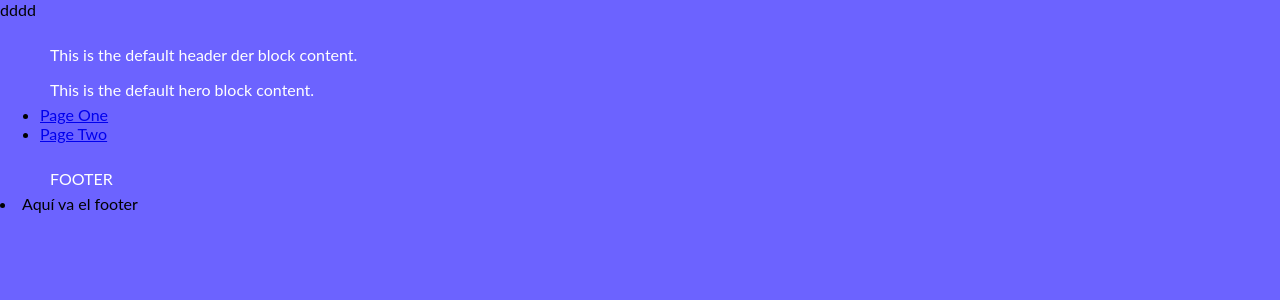
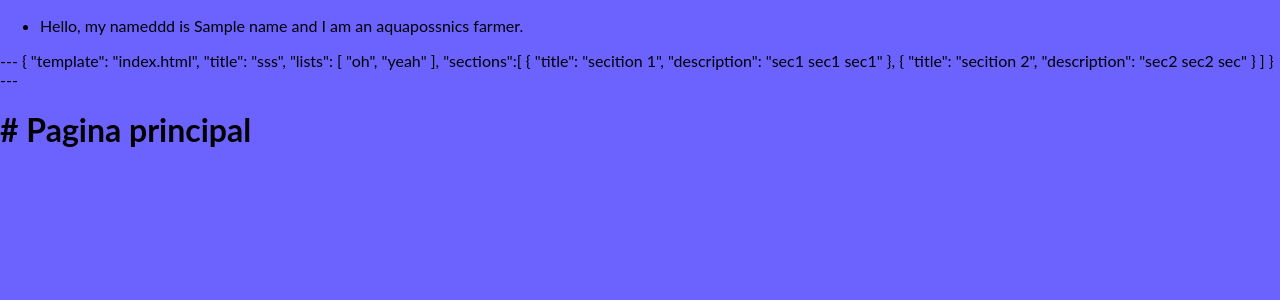
Before and after one commit to tonihckt/ConfGulpHbsSassTs, a Node project: template src/views/pages/index.hbs in a window 1280 px wide; the page is wider, and only the part inside the window is pictured. Shown: the top 300 px of that part. Run offline with Node 20 templates, Linux system fonts and the light colour scheme; the template is opened without the code that fills it: most values are stand-ins (such as "Sample title", 1, 10 or a date in 2020); style sheets or scripts are compiled from the project's sources; some libraries are stand-ins or nearby versions.

Commit message:
estruc-hbs

```diff
--- a/package.json
+++ b/package.json
@@ -34,6 +34,7 @@
     "gulp-rigger": "^0.5.8",
     "gulp-sass": "^4.0.2",
     "gulp-sourcemaps": "^2.6.5",
+    "gulp-twig": "^1.2.0",
     "gulp-typescript": "^5.0.1",
     "gulp-uglify": "^3.0.2",
     "gulp-util": "^3.0.8",
--- /dev/null
+++ b/src/views/partials/components/footer/footer.hbs
@@ -0,0 +1,38 @@
+{{!-- ---
+# Salida de la plantilla html
+---  --}}
+
+{{!-- <p>FOOTER
+    <li>Aquí va el footer</li>
+</p> --}}
+---
+{
+  "template": "index.html",
+  "title": "sss",
+  "lists": [
+    "oh",
+    "yeah"
+  ],
+  "sections":[
+    {
+      "title": "secition 1",
+      "description": "sec1 sec1 sec1"
+    },
+    {
+      "title": "secition 2",
+       "description": "sec2 sec2 sec"
+    }
+  ]
+}
+---
+
+<h1># {{title}}</h1>
+
+{{#each sections}}
+## {{this.title}}
+{{this.description}}
+{{/each}}
+
+{{#each lists}}
+* {{this}}
+{{/each}}
--- a/src/views/partials/components/header/menu.hbs
+++ /dev/null
@@ -1,5 +0,0 @@
-<div class="menu">
-  <ul class="menu__list">
-    <li class="menu__item">Hello</li>
-  </ul>
-</div>
--- /dev/null
+++ b/src/views/partials/components/header/navbar.hbs
@@ -0,0 +1,5 @@
+<div class="menu">
+  <ul class="menu__list">
+    <li class="menu__item">Hello, my nameddd is {{name}} and I am an aquapossnics farmer.</li>
+  </ul>
+</div>
--- /dev/null
+++ b/src/views/partials/components/main/main.hbs
@@ -0,0 +1,3 @@
+{{!--
+// ------------- SECTION _ HERO
+--}}
--- a/src/views/partials/includes/footer.hbs
+++ /dev/null
@@ -1,3 +0,0 @@
-<p>FOOTER
-    <li>Aquí va el footer</li>
-</p>
--- a/src/views/partials/includes/header.hbs
+++ /dev/null
@@ -1,3 +0,0 @@
-<p>HEADER
-    <li>Aquí va el header</li>
-</p>
--- a/src/views/partials/includes/hero.hbs
+++ /dev/null
@@ -1,3 +0,0 @@
-<div class="hero">
-  <img src="{{hero-src}}" alt="{{hero-alt}}"/>
-</div>
--- /dev/null
+++ b/src/views/partials/includes/scriptsLibs.hbs
@@ -0,0 +1 @@
+{{!-- <script src="libs/jQuery/jquery-3.3.1.min.js"></script> --}}
--- a/src/views/partials/layouts/base.hbs
+++ b/src/views/partials/layouts/base.hbs
@@ -5,42 +5,45 @@
       {{#if title}}
         {{title}}
       {{else}}
-        Base Page Title
+        WEBSITE
       {{/if}}
     </title>
     <link rel="stylesheet" href="assets/css/styles.css">
     {{!-- <link rel="stylesheet" href="assets/css/styles.min.css"> --}}
     {{#> head-block}}
-      {{!-- Custom <head> content per page could be added. --}}
-        dddd
+    {{!-- stylesheetsLibs content goes here. --}}
+    {{> includes/stylesheetsLibs }}
     {{/head-block}}
   </head>
   <body>
+{{!--
+// ------------- HEADER
+--}}
     {{#> header-block}}
       {{!-- Header content goes here. --}}
-      <p>This is the default header der block content.</p>
+      {{> components/header/navbar }}
     {{/header-block}}
 
-    {{#> hero-block}}
-      {{!-- Hero content goes here. --}}
-      <p>This is the default hero block content.</p>
-      <ul>
-        <li><a href="/page-one.html">Page One</a></li>
-        <li><a href="/page-two.html">Page Two</a></li>
-      </ul>
-    {{/hero-block}}
-
+    {{#> main-block}}
+      {{!--Main content goes here. --}}
+      {{> components/main/main }}
+    {{/main-block}}
+{{!--
+// ------------- FOOTER
+--}}
     <footer>
       {{#> footer-block}}
-        {{!--
-          The `includes/footer` partial is the default content,
-          but can be overridden.
-        --}}
-        {{> includes/footer }}
+        {{!-- Footer content goes here. --}}
+        {{> components/footer/footer }}
       {{/footer-block}}
     </footer>
+{{!--
+// ------------- SCRIPTS
+--}}
+    <script src="assets/js/functions.min.js"></script>
     {{#> scripts-block}}
-    <script src="assets/js/functions.min.js"></script>
+    {{!-- scriptsLibs content goes here. --}}
+    {{> includes/scriptsLibs }}
     {{/scripts-block}}
   </body>
 </html>
```
Also changed, not shown: gulpfile.js (+9 -1 lines), src/js/functions.js (+10 -0 lines), src/views/partials/components/main/sections/hero/hero.hbs (added, +8 -0 lines), src/views/partials/includes/helpers/ie8.hbs (added, +20 -0 lines), _notes/_notes.txt (renamed from _notes.txt), src/views/partials/includes/stylesheetsLibs.hbs (added), 1 other file.
